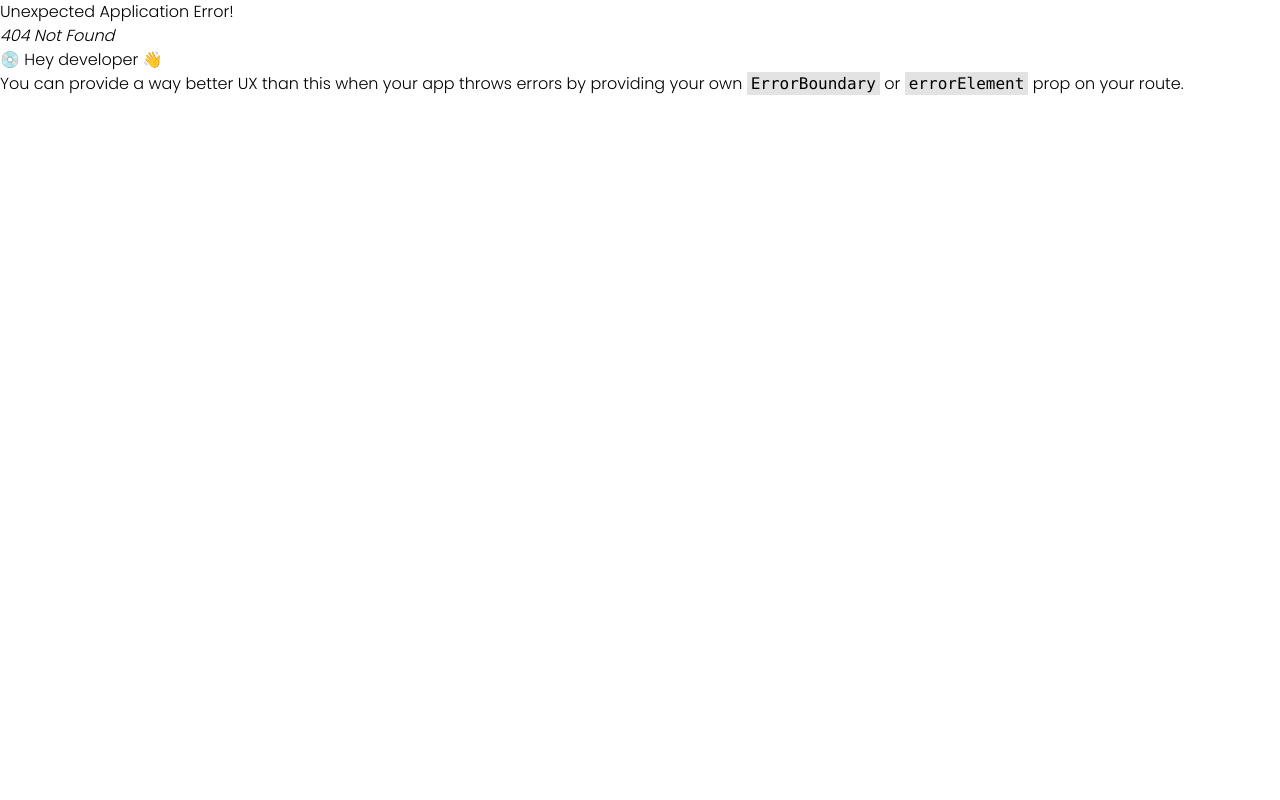
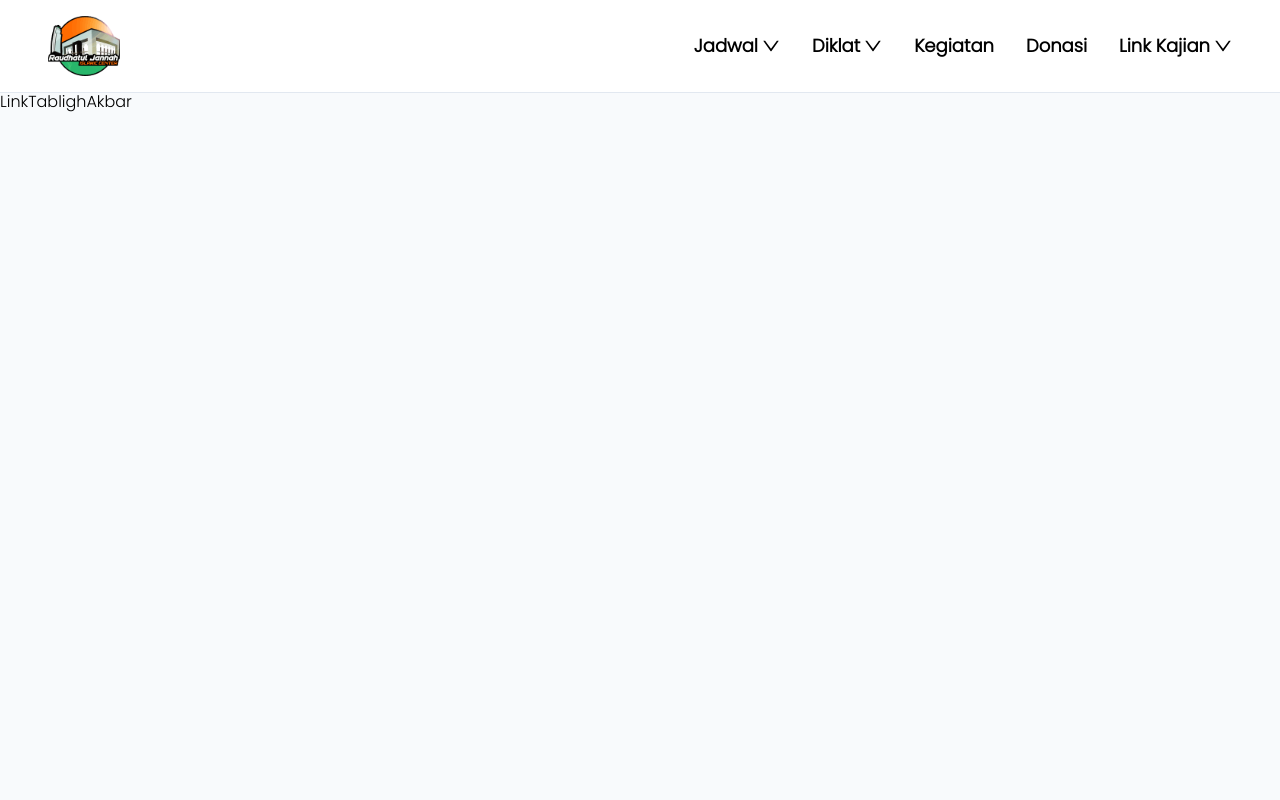
Before and after one commit to Johandika/FrontSide-MasjidRaudhatulJannah, a React (Vite) app: page /linkKajianTablighAkbar in a window 1280 px wide. Before the commit this address had no page. Shown: the top 800 px of the page. Built offline with nearby package versions, Linux system fonts and the light colour scheme.

Commit message:
memperbaiki navbar selesai

```diff
--- a/src/components/layout/Navbar.jsx
+++ b/src/components/layout/Navbar.jsx
@@ -37,6 +37,18 @@ let Diklat = [
     label: <Link to={"/diklatShalat"}>Diklat Fiqih Wudhu & Shalat</Link>,
   },
 ];
+
+let LinkKajian = [
+  {
+    key: "8",
+    label: <Link to={"/linkKajianRutin"}> Kajian Rutin</Link>,
+  },
+  {
+    key: "9",
+    label: <Link to={"/linkKajianTablighAkbar"}>Kajian Tabligh Akbar</Link>,
+  },
+];
+
 const Navbar = () => {
   return (
     <div className="w-full px-12 py-4 flex items-center border-b-[1px] border-slate-200">
@@ -70,7 +82,17 @@ const Navbar = () => {
         </Dropdown>
         <Link to={"/kegiatan"}>Kegiatan</Link>
         <Link to={"/donasi"}>Donasi</Link>
-        <Link to={"/linkKajian"}>Link Kajian</Link>
+        <Dropdown
+          menu={{
+            items: LinkKajian,
+          }}
+        >
+          <a onClick={(e) => e.preventDefault()} className="flex gap-1">
+            <p>Link Kajian</p>
+
+            <DownOutlined />
+          </a>
+        </Dropdown>
       </div>
     </div>
   );
--- /dev/null
+++ b/src/pages/LinkTablighAkbar.jsx
@@ -0,0 +1,7 @@
+import React from "react";
+
+const LinkTablighAkbar = () => {
+  return <div>LinkTablighAkbar</div>;
+};
+
+export default LinkTablighAkbar;
```
Also changed, not shown: src/routes/router.jsx (+6 -1 lines).
